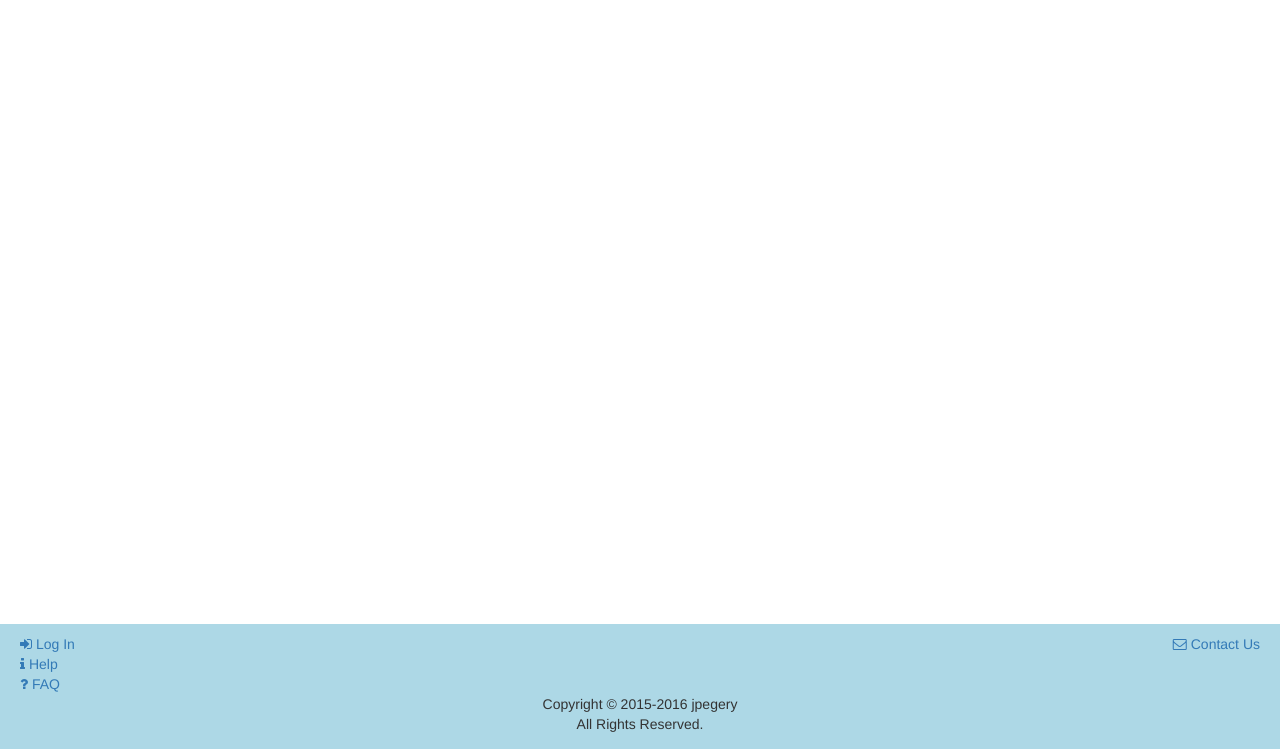
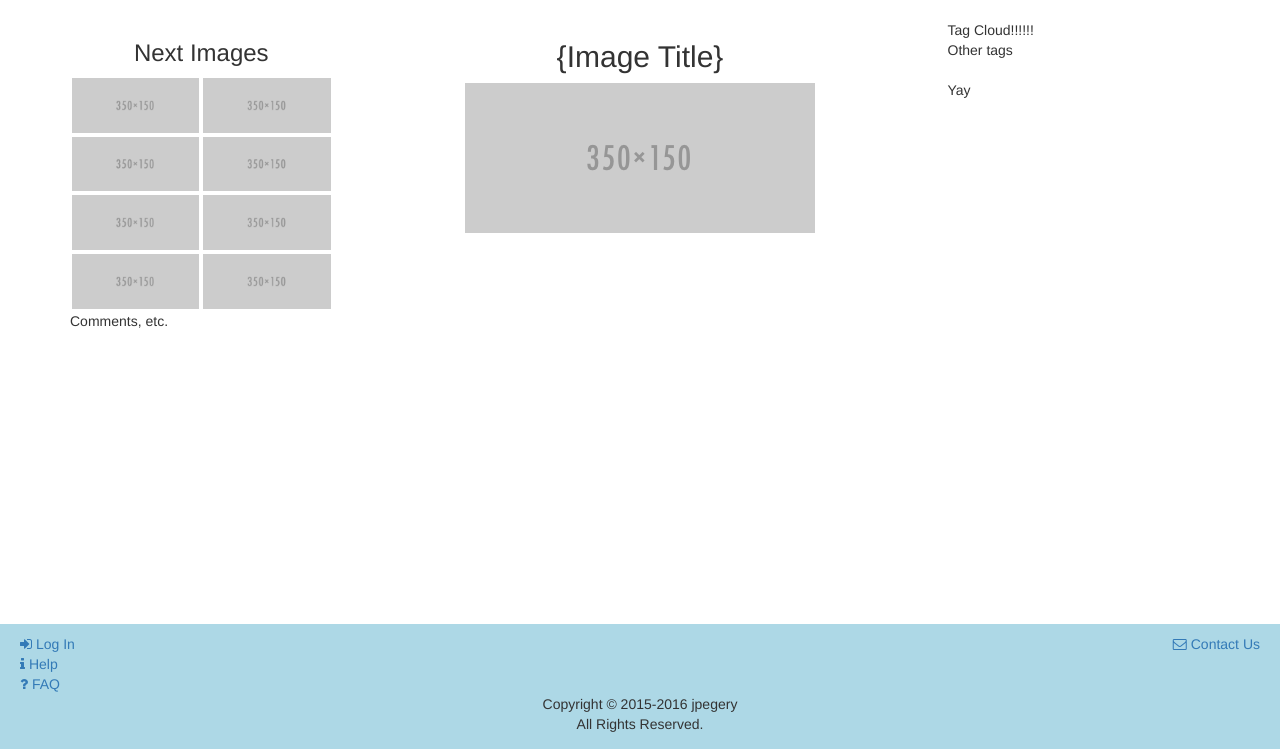
Before and after one commit to davidmancini/jpegery, a PHP site: page /image.php in a window 1280 px wide. Shown: the part 51-800 px from the top of the page. Run offline with PHP 8.4, Linux system fonts and the light colour scheme; some libraries are stand-ins or nearby versions.

Commit message:
Pulled search bar to a separate file to be included.  Mide minor corrections to CSS for image.php https://app.asana.com/0/84113659891181/91309023675436

```diff
--- a/css/style.css
+++ b/css/style.css
@@ -99,6 +99,19 @@ body {display: flex; flex-direction: column; min-height: 100vh; width: 100%;}
 	padding: 5px;
 }
 
+/***************************************************
+ * SECTION: Single Image Template
+ ***************************************************/
+/* Clears Bootstrap defaults */
+.nextImageGroup > .col-sm-6 {
+	padding-right: 0;
+	padding-left: 0;
+}
+
+.nextImage {
+	padding: 2px;
+}
+
 
 /***************************************************
  * SECTION: Footer
--- a/image.php
+++ b/image.php
@@ -14,9 +14,56 @@
 
 			<main>
 				<div class="container contentContainer">
+					<div class="row">
+						<?php require_once ("lib/content-search.php"); ?>
 
-					</div><!--/contentContainer-->
+							<div class="col-sm-3 hidden-xs nextImageColumn"><!--Next Images; disappears on screens smaller than small-->
+							<h3 class="text-center">Next Images</h3>
+							<div class="nextImageGroup">
+								<div class="col-sm-6">
+									<a href="#"><img src="images/placeholder.png" alt="Placeholder Image" class="img-responsive nextImage"></a>
+								</div>
+								<div class="col-sm-6 col-sm-12">
+									<a href="#"><img src="images/placeholder.png" alt="Placeholder Image" class="img-responsive nextImage"></a>
+								</div>
+								<div class="col-sm-6">
+									<a href="#"><img src="images/placeholder.png" alt="Placeholder Image" class="img-responsive nextImage"></a>
+								</div>
+								<div class="col-sm-6">
+									<a href="#"><img src="images/placeholder.png" alt="Placeholder Image" class="img-responsive nextImage"></a>
+								</div>
+								<div class="col-sm-6">
+									<a href="#"><img src="images/placeholder.png" alt="Placeholder Image" class="img-responsive nextImage"></a>
+								</div>
+								<div class="col-sm-6">
+									<a href="#"><img src="images/placeholder.png" alt="Placeholder Image" class="img-responsive nextImage"></a>
+								</div>
+								<div class="col-sm-6">
+									<a href="#"><img src="images/placeholder.png" alt="Placeholder Image" class="img-responsive nextImage"></a>
+								</div>
+								<div class="col-sm-6">
+									<a href="#"><img src="images/placeholder.png" alt="Placeholder Image" class="img-responsive nextImage"></a>
+								</div>
+							</div><!--/nextImageGroup-->
+						</div><!--/nextImageColumn-->
+
+						<div class="col-sm-6 col-xs-12"><!--Image-->
+							<h2 class="text-center">{Image Title}</h2>
+							<img src="images/placeholder.png" alt="Placeholder Image" class="center-block img-responsive">
+						</div>
+
+						<div class="col-md-3 col-xs-3"><!--Tag cloud and up/downvotes-->
+							Tag Cloud!!!!!!<br>Other tags<br><br>Yay
+						</div>
+
+						<div class="col-md-12 col-xs-9"><!--Image data: text, comments, etc.-->
+							Comments, etc.
+						</div>
+
+					</div><!--/row-->
+				</div><!--/contentContainer-->
 			</main>
+
 		</div><!--/mainContent-->
 		<footer>
 			<?php require_once("lib/footer.php") ?>
--- /dev/null
+++ b/lib/content-search.php
@@ -0,0 +1,9 @@
+<div class="col-md-6 text-center">
+	<!--Blank section. Could be used for company banner?-->
+</div>
+<div class="col-md-6 text-center">
+	<div class="input-group search hidden-sm hidden-md hidden-lg"><!--Search box is only visible when search box on nav bar disappears-->
+		<input type="text" class="form-control" name="search" id="search" placeholder="Search for...">
+		<span class="input-group-btn"><button class="btn btn-default" type="button"><i class="fa fa-search"></i></button></span>
+	</div>
+</div>
```
Also changed, not shown: index.php (+2 -12 lines).
